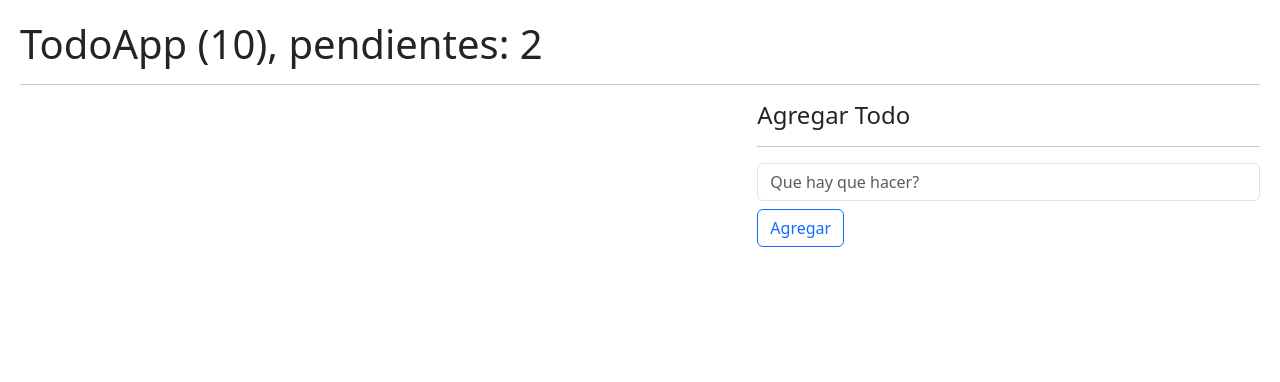
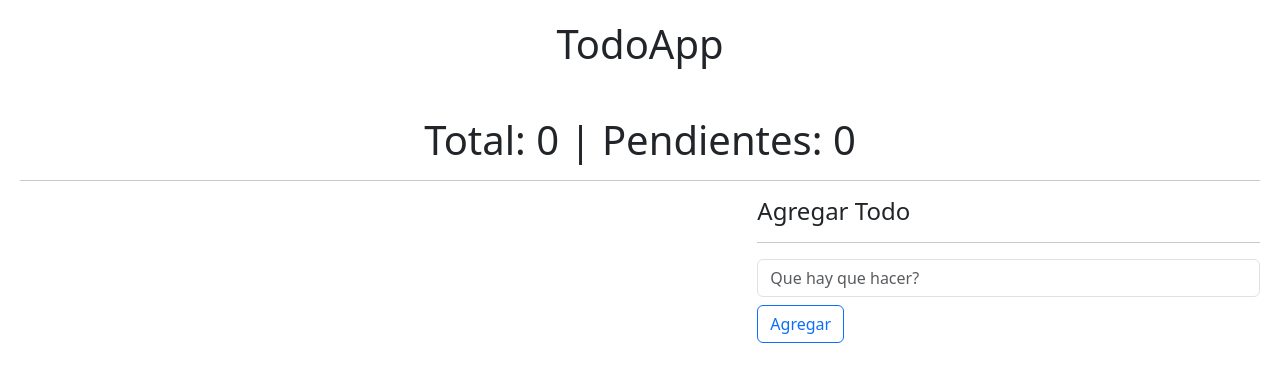
Before and after one commit to dgutierrez21/React-De-cero-a-experto-Hooks-y-MERN-, a React (Vite) app in the folder 05-hooks-app/: page / in a window 1280 px wide. Shown: the top 382 px of the page. Built offline with nearby package versions, Linux system fonts and the light colour scheme.

Commit message:
Tarea adicional - useTodo

```diff
--- a/05-hooks-app/src/09-useReducer/TodoApp.jsx
+++ b/05-hooks-app/src/09-useReducer/TodoApp.jsx
@@ -3,12 +3,21 @@ import { TodoAdd } from "./components/TodoAdd";
 import { TodoList } from "./components/TodoList";
 
 export const TodoApp = () => {
-  const { todos, handleNewTodo, handleDeleteTodo, handleToggleTodo } =
-    useTodos();
+  const {
+    todos,
+    handleNewTodo,
+    handleDeleteTodo,
+    handleToggleTodo,
+    todosCount,
+    pendingTodosCount,
+  } = useTodos();
 
   return (
     <>
-      <h1>TodoApp (10), pendientes: 2</h1>
+      <h1 className="text-center">TodoApp</h1>
+      <h2 className="h1 text-center mt-5">
+        Total: {todosCount} | Pendientes: {pendingTodosCount}
+      </h2>
       <hr />
 
       <div className="row">
--- a/05-hooks-app/src/hooks/useTodos.js
+++ b/05-hooks-app/src/hooks/useTodos.js
@@ -36,10 +36,16 @@ export const useTodos = () => {
     });
   };
 
+  const todosCount = todos.length;
+
+  const pendingTodosCount = todos.filter((todo) => !todo.done).length;
+
   return {
     todos,
     handleNewTodo,
     handleDeleteTodo,
     handleToggleTodo,
+    todosCount,
+    pendingTodosCount,
   };
 };
```
